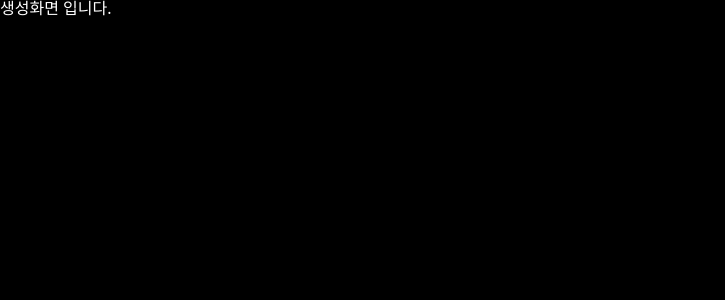
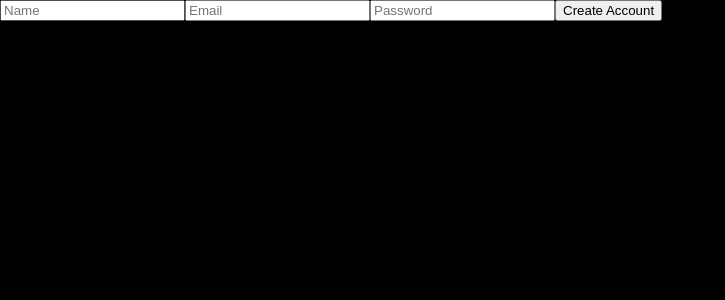
Before and after one commit to Hongaproject/firebase-CRUD-React, a React (Create React App) app: page /create-account in a window 1280 px wide. Shown: the top 300 px of the page, without its empty margins (0-725 px from the left). Built offline with nearby package versions, Linux system fonts and the light colour scheme.

Commit message:
회원가입 부분 설계 onChange, onSubmit 추가

```diff
--- a/src/routes/create-account.jsx
+++ b/src/routes/create-account.jsx
@@ -1,8 +1,50 @@
+import { useState } from "react";
+import styled from "styled-components";
+
+const Wrapper = styled.div`
+
+`;
+
+const Form = styled.form`
+
+`;
+
+const Input = styled.input`
+
+`;
+
 function CreateAccount() {
+
+    const [isLoading, setLoading] = useState(false);
+    const [name, setName] = useState("");
+    const [email, setEmail] = useState("");
+    const [password, setPassword] = useState("");
+
+    const onChange = (e) => { // 이렇게 하면 input이 변경 되었을 때 어떤 input이 변경되었는지 찾을 수 있다.
+        const {target: {name, value}} = e;
+        if(name === "name"){ // 뭔지를 아니까 state의 값을 set에 넣어줄수있다.
+            setName(value)
+        }else if(name === "email") {
+            setEmail(value)
+        }else if(name === "password") {
+            setPassword(value)
+        }
+    }
+
+    const onSubmit = (e) => {
+        e.preventDefault();
+        console.log(name, email, password);
+    }
+
     return(
-        <div>
-            생성화면 입니다.
-        </div>
+        <Wrapper>
+            <Form onSubmit={onSubmit}>
+                <Input name="name" value={name} onChange={onChange} placeholder="Name" type="text" required />
+                <Input name="email" value={email} onChange={onChange} placeholder="Email" type="email" required />
+                <Input name="password" value={password} onChange={onChange} placeholder="Password" type="password" required />
+                <Input type="submit" value="Create Account" />
+            </Form>
+        </Wrapper>
     );
 }
 
```
